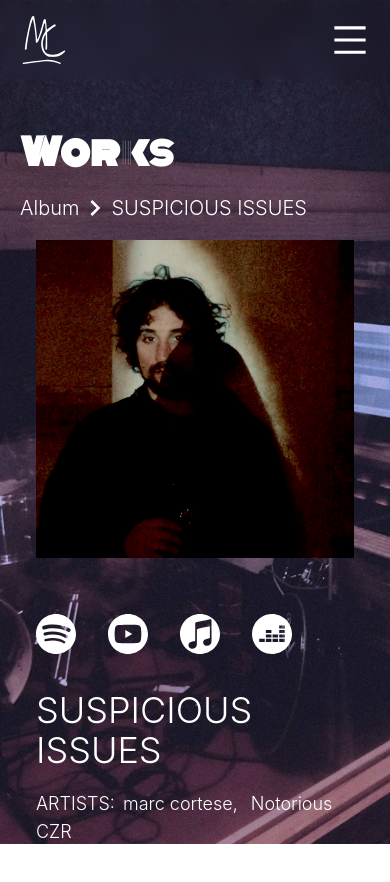
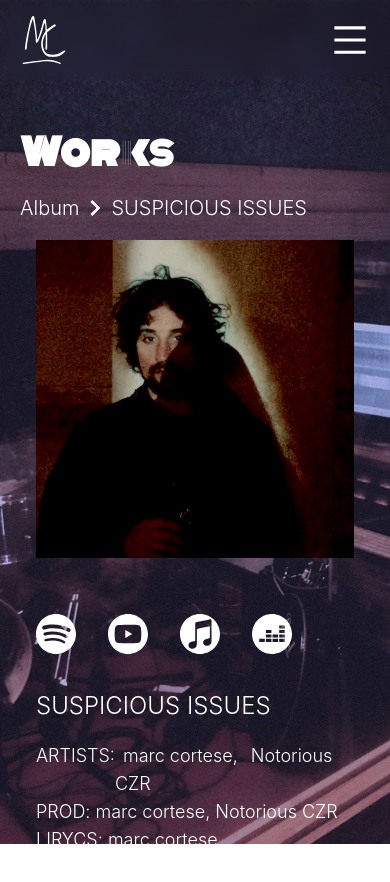
Before and after one commit to RickyBenevelli/marccortese, a Next.js app: page /works/1 in a window 390 px wide. Shown: the top 882 px of the page. Built offline with nearby package versions, Linux system fonts and the light colour scheme.

Commit message:
titolo tracks e virgola

```diff
--- a/components/WorkCard.jsx
+++ b/components/WorkCard.jsx
@@ -53,10 +53,13 @@ const WorkCard = ({album, track}) => {
             </div>
 
             <div className='pt-4 md:pt-10 flex flex-col items-start'>
-                <h1 className='font-light text-4xl py-5 uppercase'>{track.title}</h1>
+                <h1 className='font-light text-2xl md:text-4xl py-5 uppercase'>{track.title}</h1>
                 <div className='flex flex-col items-start text-lg'>
-                    <span>ARTISTS:
-                        <span>
+                    <div className='flex flex-row items-start'>
+                        <div>
+                            ARTISTS:
+                        </div>
+                        <div>
                             {track.artistsIds.map((item, index) => (
                                 <span className='pl-2' key={index}>
                                     <Link href={`/artists/${item}`} key={index}>
@@ -65,8 +68,8 @@ const WorkCard = ({album, track}) => {
                                     </Link>
                                 </span>
                             ))}
-                        </span>
-                    </span>
+                        </div>
+                    </div>
                     <span>PROD: {track.producer}</span>
                     <span>LIRYCS: {track.lirycs}</span>
                 </div>
--- a/pages/contacts.js
+++ b/pages/contacts.js
@@ -26,9 +26,9 @@ const Contacts = () => {
 
           <div className='flex flex-col md:flex-row items-start'>
             <div className='md:w-1/2'>
+              <p>For general inquiries fill please fill out the form below</p>
+              <p className='pt-5 md:pt-10'>Contact me</p>
               <ContactForm />
-              <p>Lorem ipsum dolor sit amet. Quo velit temporibus est facere similique est odio nihil in asperiores nemo eum possimus velit et placeat dolor. Ut nesciunt saepe in consequatur tempore qui libero enim hic accusamus tempore aut soluta quia ea tempora fugit. Et rerum voluptatem vel nisi placeat quo libero sint et facilis commodi et quia quidem!
-              </p>
             </div>
 
             <div className='md:w-1/2 flex flex-col items-start max-md:pt-10'>
```
